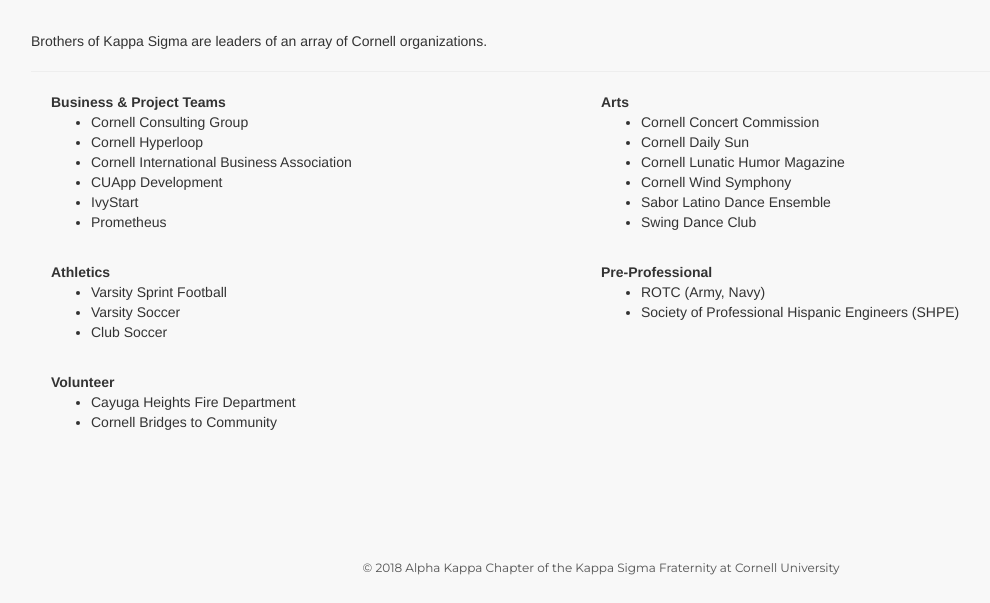
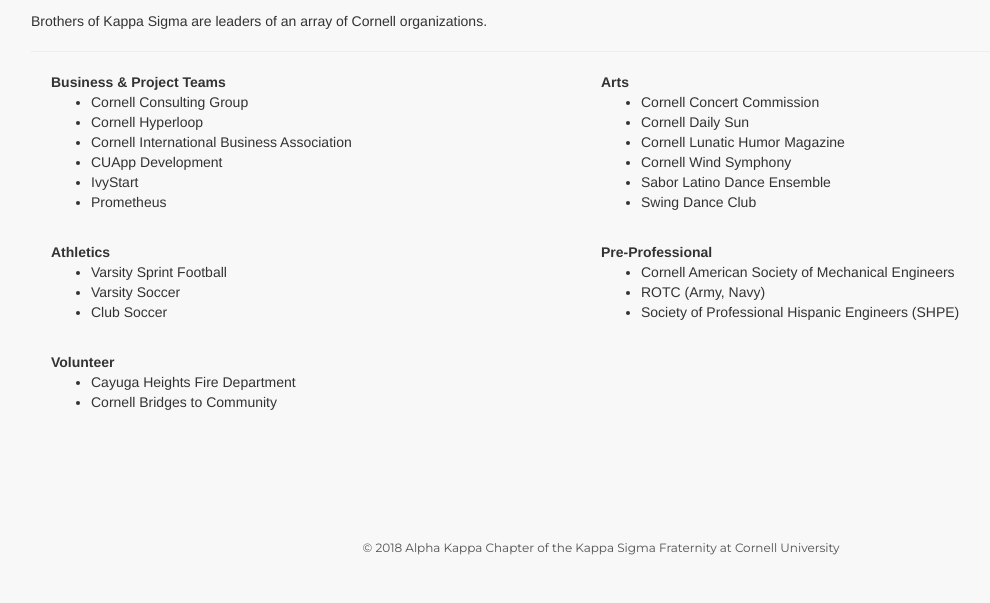
Before and after one commit to pjochillin/cornellkappasigma, a Jekyll site: the page built from involvement/index.html, in a window 1280 px wide and 900 px high, scrolled down 722 px, cut to the strip 297-900 px from the top of the window. Shown: the whole strip, without its empty margins (39-1029 px from the left). Built offline with Jekyll 4.4.1, drawn with Linux system fonts in a browser that asks for light colours; nearby versions of some CDN libraries.

Commit message:
Update index.html

```diff
--- a/involvement/index.html
+++ b/involvement/index.html
@@ -8,14 +8,13 @@
 
 			<div class="middle">
 
-			<img src="/assets/img/back8.jpg" style='width: 100%; height: 100%'>
+			<img src="/assets/img/back8.jpg" style='width: 100%; height: 80%'>
 
 			</div>
 
 <!-- 			style='height: 100%; width: 100%; object-fit: contain'/ -->
 
 			<h5>Involvement</h5>
-				<br>
 				Brothers of Kappa Sigma are leaders of an array of Cornell organizations.
 				<hr>
 			<div class="left">
@@ -63,6 +62,7 @@
 <b>Pre-Professional</b>
 				<br>
 				<ul>
+					<li>Cornell American Society of Mechanical Engineers</li>
 					<li>ROTC (Army, Navy)</li>
 					<li>Society of Professional Hispanic Engineers (SHPE)</li>
 				</ul>
```
